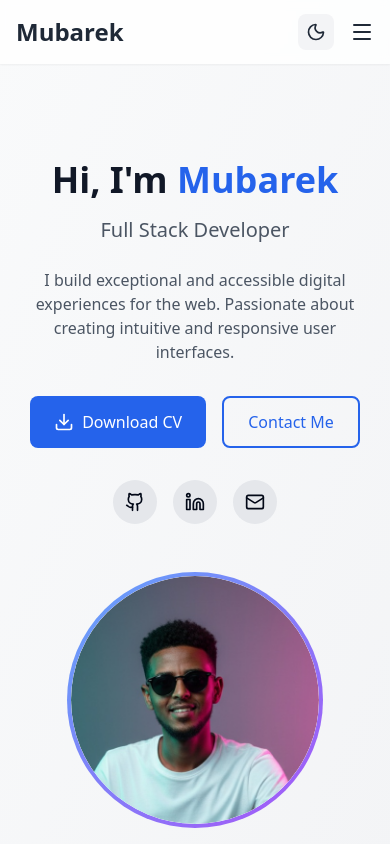
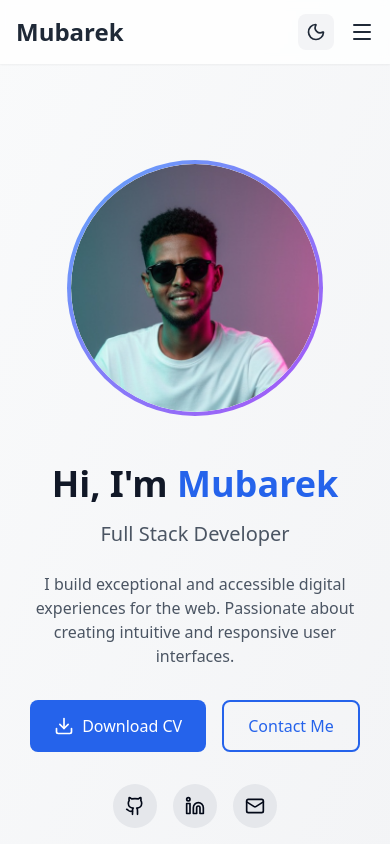
Before and after one commit to Mubasfe/Muba-Portfolio, a React (Create React App) app: page / in a window 390 px wide. Shown: the top 844 px of the page. Built offline with nearby package versions, Linux system fonts and the light colour scheme.

Commit message:
edit experience folder

```diff
--- a/src/components/Hero.jsx
+++ b/src/components/Hero.jsx
@@ -26,7 +26,25 @@
     <section id="home" className="pt-20 min-h-screen flex items-center bg-gradient-to-br from-gray-50 to-gray-100 dark:from-gray-900 dark:to-gray-800">
       <div className="max-w-7xl mx-auto px-4 sm:px-6 lg:px-8 py-20">
         <div className="flex flex-col md:flex-row items-center justify-between gap-12">
-          <div className="flex-1 text-center md:text-left">
+          {/* Image Section - First on mobile, right on desktop */}
+          <div className="flex-1 flex justify-center order-1 md:order-2">
+            <div className="w-64 h-64 sm:w-80 sm:h-80 rounded-full bg-gradient-to-br from-blue-400 to-purple-500 p-1">
+              <div className="w-full h-full rounded-full bg-white dark:bg-gray-800 flex items-center justify-center overflow-hidden">
+                <img
+                  src='/logo.jpg'
+                  alt="Mubarek - Full Stack Developer"
+                  className="w-full h-full object-cover rounded-full"
+                  onError={(e) => {
+                    e.target.onerror = null;
+                    e.target.src = 'https://via.placeholder.com/400x400?text=Mubarek';
+                  }}
+                />
+              </div>
+            </div>
+          </div>
+
+          {/* Text Content - Second on mobile, left on desktop */}
+          <div className="flex-1 text-center md:text-left order-2 md:order-1">
             <h2 className="text-4xl sm:text-5xl lg:text-6xl font-bold text-gray-900 dark:text-white mb-4">
               Hi, I'm <span className="text-blue-600 dark:text-blue-400">Mubarek</span>
             </h2>
@@ -82,23 +100,6 @@
               </a>
             </div>
           </div>
-
-          {/* Updated Image Section */}
-          <div className="flex-1 flex justify-center">
-            <div className="w-64 h-64 sm:w-80 sm:h-80 rounded-full bg-gradient-to-br from-blue-400 to-purple-500 p-1">
-              <div className="w-full h-full rounded-full bg-white dark:bg-gray-800 flex items-center justify-center overflow-hidden">
-                <img
-                  src='/logo.jpg'
-                  alt="Mubarek - Full Stack Developer"
-                  className="w-full h-full object-cover rounded-full"
-                  onError={(e) => {
-                    e.target.onerror = null;
-                    e.target.src = 'https://via.placeholder.com/400x400?text=Mubarek';
-                  }}
-                />
-              </div>
-            </div>
-          </div>
         </div>
       </div>
     </section>
```
